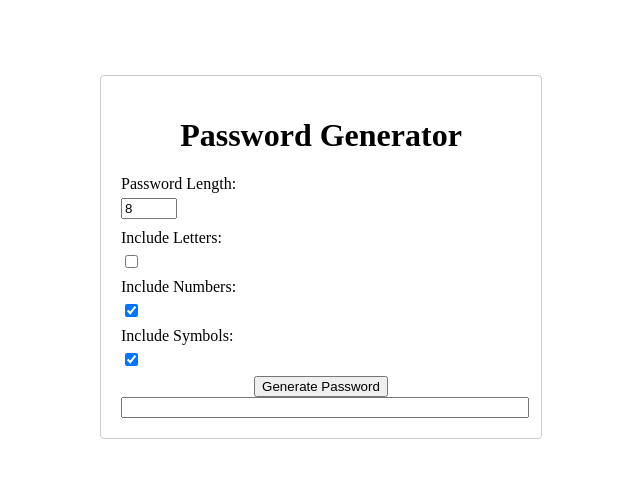
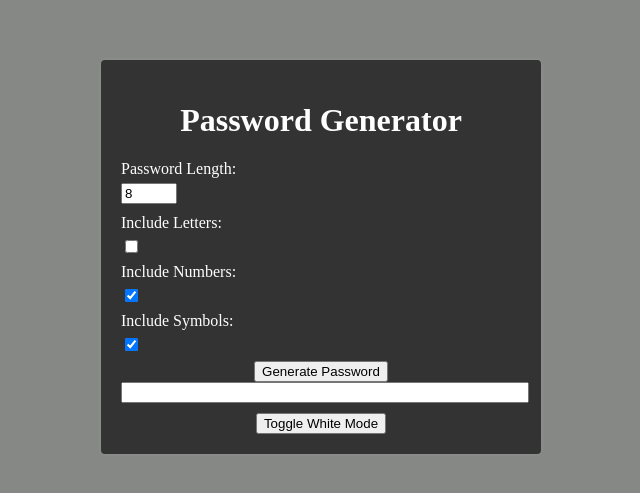
Before and after one commit to gfgfgsffdg/passwordgenerator, a plain HTML site: page index.html in a window 1280 px wide. Shown: the part 143-636 px from the top of the page, without its empty margins (319-959 px from the left). Drawn offline with Linux system fonts and the light colour scheme.

Commit message:
Update index.html

```diff
--- a/index.html
+++ b/index.html
@@ -1,5 +1,6 @@
 <!DOCTYPE html>
 <html>
+
   <head>
     <title>Password Generator</title>
     <style>
@@ -8,28 +9,56 @@
         align-items: center;
         justify-content: center;
         height: 100vh;
+        background: #fff;
+        color: #fff;
         margin: 0;
         padding: 0;
+        transition: background-color 0.3s, color 0.3s;
+      }
+
+      body.white-mode {
+        background-color: #858885
+        ;
+        color: #fff;
       }
 
       .container {
         width: 400px;
         padding: 20px;
         background: #fff;
-            border: 1px solid #ccc;
         border-radius: 4px;
+        transition: background-color 0.3s;
+        box-shadow: 0 0 5px rgba(0, 0, 0, 0.1);
+      }
+
+      body.white-mode .container {
+        background-color: #333;
+        color: #fff;
+        box-shadow: 0 0 5px rgba(255, 255, 255, 0.1);
       }
 
       h1 {
         text-align: center;
+        color: #333;
+      }
+
+      body.white-mode h1 {
+        color: #fff;
       }
 
       label {
         display: block;
         margin-bottom: 5px;
+        color: #333;
       }
 
-        input[type="number"], input[type="checkbox"], button {
+      body.white-mode label {
+        color: #fff;
+      }
+
+      input[type="number"],
+      input[type="checkbox"],
+      button {
         margin-bottom: 10px;
       }
 
@@ -41,9 +70,16 @@
       #password {
         width: 100%;
       }
+
+      .white-mode-toggle {
+        margin-top: 10px;
+        text-align: center;
+      }
+
     </style>
   </head>
-<body>
+
+  <body class="white-mode">
     <div class="container">
       <h1>Password Generator</h1>
       <div>
@@ -68,8 +104,12 @@
       <div>
         <input type="text" id="password" readonly>
       </div>
+      <div class="white-mode-toggle">
+        <button id="white-mode-button">Toggle White Mode</button>
+      </div>
     </div>
 
     <script src="script.js"></script>
   </body>
+
 </html>
```
Lines whose indentation alone changed are shown as unchanged.
